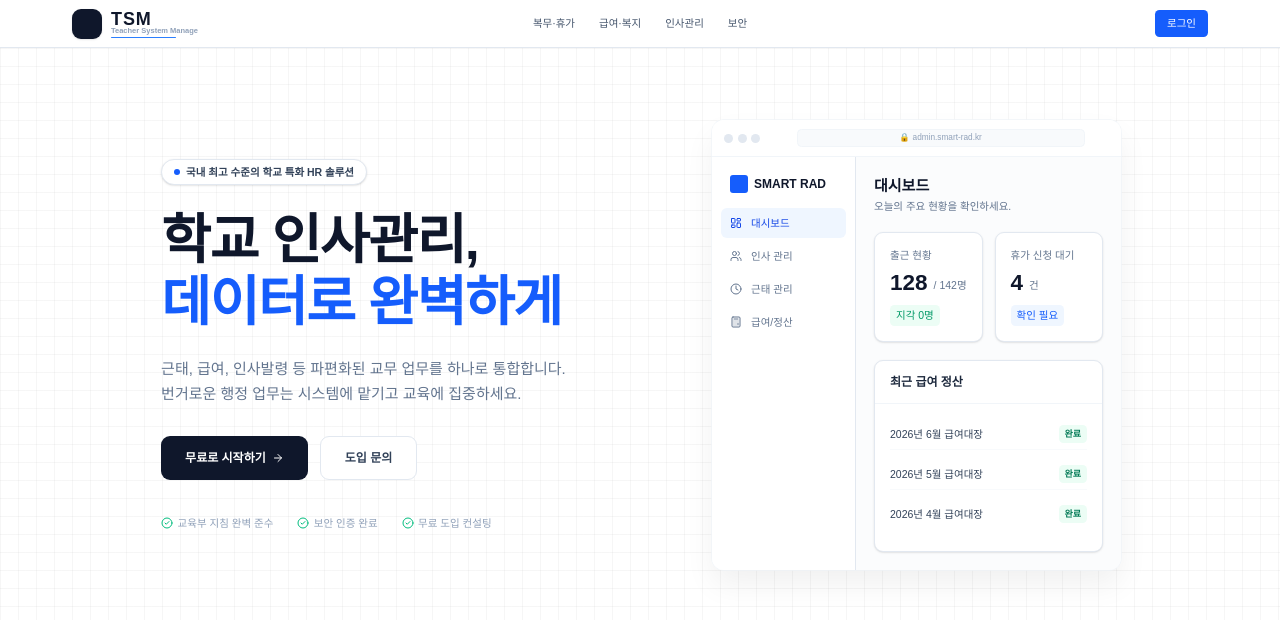
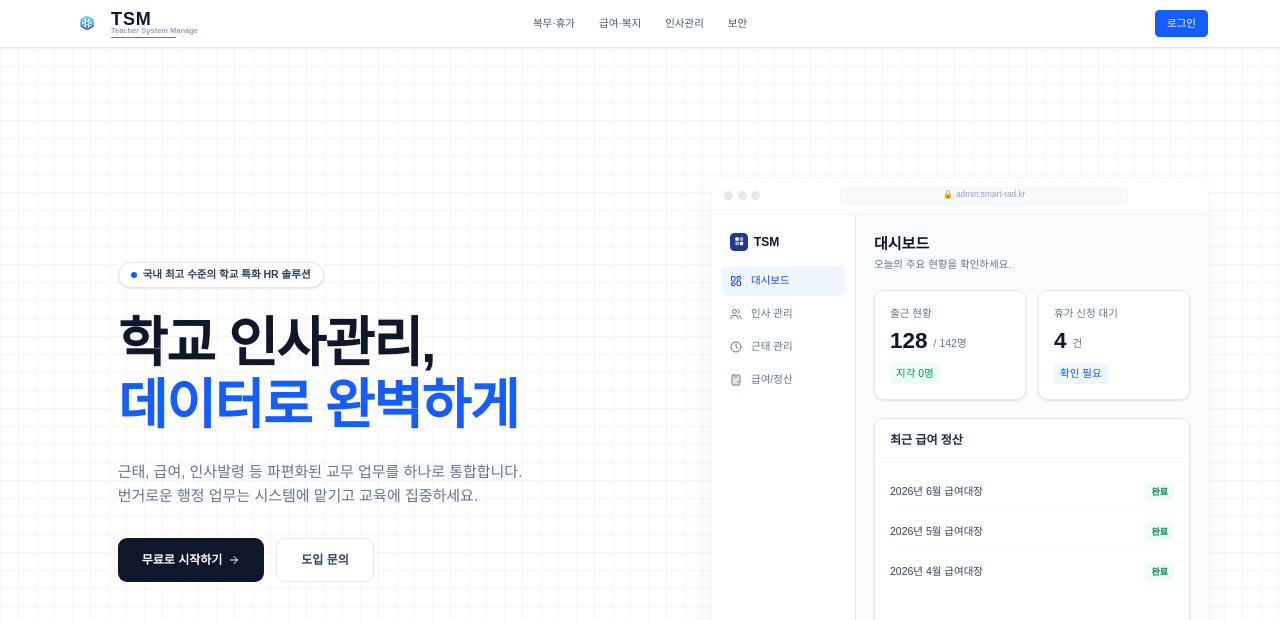
Before and after one commit to MJB9595/SMART_RAD_mjb, a Next.js app in the folder frontend/: page / in a window 1280 px wide. Shown: the top 620 px of the page. Built offline with nearby package versions, Linux system fonts and the light colour scheme; no server answers.

Commit message:
Update landing page layout to support full width and adjust HeroSection

```diff
--- a/frontend/src/app/login/page.tsx
+++ b/frontend/src/app/login/page.tsx
@@ -161,9 +161,7 @@ export default function LoginPage() {
       <div className="flex w-full flex-col lg:w-1/2 bg-white text-gray-900 dark:text-gray-900 relative">
         <header className="flex items-center px-8 py-6">
           <Link href="/" className="flex items-center gap-2 font-bold text-xl tracking-tighter text-gray-900 dark:text-gray-900">
-            <div className="bg-slate-900 text-white px-2 py-1 rounded text-sm">
-              S
-            </div>
+            <img src="/images/logo.png" alt="TSM Logo" className="h-8 w-8 object-contain" />
             <span>TSM</span>
           </Link>
         </header>
--- a/frontend/src/app/page.tsx
+++ b/frontend/src/app/page.tsx
@@ -11,6 +11,7 @@ import { Clock, Banknote } from "lucide-react";
 export default function LandingPage() {
 	return (
 		<div className="flex min-h-screen flex-col bg-white">
+
 			<LandingHeader />
 			<main className="flex-1 overflow-hidden">
 				<FadeInSection direction="up">
--- a/frontend/src/components/landing/FeatureDetailSection.tsx
+++ b/frontend/src/components/landing/FeatureDetailSection.tsx
@@ -19,7 +19,7 @@ export function FeatureDetailSection({ badgeText, badgeIcon, title, description,
 			{/* Removed the messy blur gradients and replaced with a clean crisp subtle pattern if needed, or just clean background */}
 			<div className="absolute inset-0 bg-[linear-gradient(to_right,#8080800a_1px,transparent_1px),linear-gradient(to_bottom,#8080800a_1px,transparent_1px)] bg-[size:40px_40px]"></div>
 
-			<div className="relative mx-auto max-w-[1400px] px-8 md:px-16 z-10">
+			<div className="relative mx-auto w-full px-8 md:px-16 lg:px-24 z-10">
 				<div className={`grid grid-cols-1 lg:grid-cols-2 gap-16 items-center ${reverse ? 'lg:[&>div:first-child]:order-last' : ''}`}>
 
 					{/* Text Content */}
--- a/frontend/src/components/landing/FeaturesGridSection.tsx
+++ b/frontend/src/components/landing/FeaturesGridSection.tsx
@@ -4,7 +4,7 @@ import Link from "next/link";
 export function FeaturesGridSection() {
 	return (
 		<section className="min-h-screen flex flex-col justify-center py-24 bg-slate-50 border-b border-slate-100">
-			<div className="mx-auto max-w-[1400px] px-8 md:px-16">
+			<div className="mx-auto w-full px-8 md:px-16 lg:px-24">
 				<div className="text-center max-w-3xl mx-auto mb-20">
 					<div className="inline-flex items-center gap-2 rounded-full border border-blue-200 bg-blue-50 px-4 py-1.5 text-sm font-semibold text-blue-700 mb-6">
 						ALL-IN-ONE HR
--- a/frontend/src/components/landing/HeroSection.tsx
+++ b/frontend/src/components/landing/HeroSection.tsx
@@ -3,11 +3,11 @@ import Link from "next/link";
 
 export function HeroSection() {
 	return (
-		<section className="relative overflow-hidden bg-white min-h-[90vh] flex flex-col justify-center py-24 border-b border-slate-100">
+		<section className="relative overflow-hidden bg-white min-h-screen flex flex-col justify-center py-24 border-b border-slate-100">
 			{/* Modern subtle grid background instead of generic blobs */}
 			<div className="absolute inset-0 bg-[linear-gradient(to_right,#80808012_1px,transparent_1px),linear-gradient(to_bottom,#80808012_1px,transparent_1px)] bg-[size:24px_24px]"></div>
 
-			<div className="relative mx-auto max-w-[1600px] px-8 md:px-16 lg:px-24">
+			<div className="relative mx-auto w-full px-8 md:px-16 lg:px-24">
 				<div className="grid grid-cols-1 gap-16 lg:grid-cols-2 lg:gap-32 xl:gap-48 items-center">
 					{/* Left: Copy */}
 					<div className="max-w-3xl mx-auto text-center lg:text-left flex flex-col items-center lg:items-start">
@@ -58,7 +58,7 @@ export function HeroSection() {
 
 					{/* Right: Realistic UI Mockup */}
 					<div className="relative mx-auto w-full max-w-xl lg:max-w-none hidden lg:block">
-						<div className="relative rounded-2xl bg-white shadow-[0_20px_40px_rgb(0,0,0,0.06)] ring-1 ring-slate-100 flex flex-col h-[600px] overflow-hidden">
+						<div className="relative rounded-2xl bg-white shadow-[0_20px_40px_rgb(0,0,0,0.06)] ring-1 ring-slate-100 flex flex-col h-[720px] overflow-hidden">
 							{/* Browser Header */}
 							<div className="flex items-center gap-4 border-b border-slate-100 bg-white px-4 py-3">
 								<div className="flex gap-1.5">
@@ -78,8 +78,15 @@ export function HeroSection() {
 								{/* Left Sidebar */}
 								<div className="w-48 border-r border-slate-200 bg-white flex flex-col py-6 px-3 gap-1">
 									<div className="px-3 mb-4 font-bold text-slate-900 flex items-center gap-2">
-										<div className="w-6 h-6 rounded bg-blue-600"></div>
-										SMART RAD
+										<div className="w-6 h-6 rounded-md bg-[#1F3A8F] flex items-center justify-center flex-shrink-0">
+											<svg viewBox="0 0 24 24" fill="none" className="w-3.5 h-3.5">
+												<rect x="3" y="3" width="8" height="8" rx="2" fill="#fff" fillOpacity="0.95" />
+												<rect x="13" y="3" width="8" height="8" rx="2" fill="#fff" fillOpacity="0.6" />
+												<rect x="3" y="13" width="8" height="8" rx="2" fill="#fff" fillOpacity="0.6" />
+												<rect x="13" y="13" width="8" height="8" rx="2" fill="#fff" fillOpacity="0.95" />
+											</svg>
+										</div>
+										TSM
 									</div>
 
 									<div className="flex items-center gap-3 px-3 py-2.5 rounded-lg bg-blue-50 text-blue-700 font-medium text-sm">
--- a/frontend/src/components/landing/LandingFooter.tsx
+++ b/frontend/src/components/landing/LandingFooter.tsx
@@ -3,7 +3,7 @@ import Link from "next/link";
 export function LandingFooter() {
 	return (
 		<footer className="border-t border-slate-200 bg-slate-50 px-8 py-8 md:px-16 lg:px-24">
-			<div className="mx-auto flex max-w-[1600px] flex-col items-center justify-between gap-4 md:flex-row">
+			<div className="mx-auto flex w-full flex-col items-center justify-between gap-4 md:flex-row">
 				<div className="flex items-center gap-6 text-sm font-medium text-slate-600">
 					<Link href="/terms" className="hover:text-slate-900">이용약관</Link>
 					<Link href="/privacy" className="hover:text-slate-900">개인정보처리방침</Link>
--- a/frontend/src/components/landing/LandingHeader.tsx
+++ b/frontend/src/components/landing/LandingHeader.tsx
@@ -41,8 +41,8 @@ export function LandingHeader() {
 				onClick={() => window.scrollTo({ top: 0, behavior: 'smooth' })}
 				className="flex items-center gap-3 text-left focus:outline-none"
 			>
-				{/* Empty Icon Placeholder */}
-				<div className="h-10 w-10 rounded-xl bg-slate-900 shadow-sm flex-shrink-0" />
+				{/* Site Logo */}
+				<img src="/images/logo.png" alt="TSM Logo" className="h-10 w-10 object-contain flex-shrink-0" />
 				{/* Site Title */}
 				<div className="flex flex-col justify-center -space-y-1">
 					<span className="text-2xl font-extrabold tracking-wider text-slate-900 leading-none">TSM</span>
--- a/frontend/src/components/landing/SecuritySection.tsx
+++ b/frontend/src/components/landing/SecuritySection.tsx
@@ -3,7 +3,7 @@ import { ShieldCheck, Lock, KeyRound, ScrollText } from "lucide-react";
 export function SecuritySection() {
 	return (
 		<section id="security" className="bg-slate-900 min-h-screen flex flex-col justify-center py-24 pb-32">
-			<div className="mx-auto max-w-[1600px] px-8 md:px-16 lg:px-24">
+			<div className="mx-auto w-full px-8 md:px-16 lg:px-24">
 				<div className="text-center max-w-5xl mx-auto mb-20">
 					<div className="badge-dark mb-8 px-4 py-1.5 text-base">
 						Security & Compliance
```
Also changed, not shown: frontend/public/images/logo.png (added).
